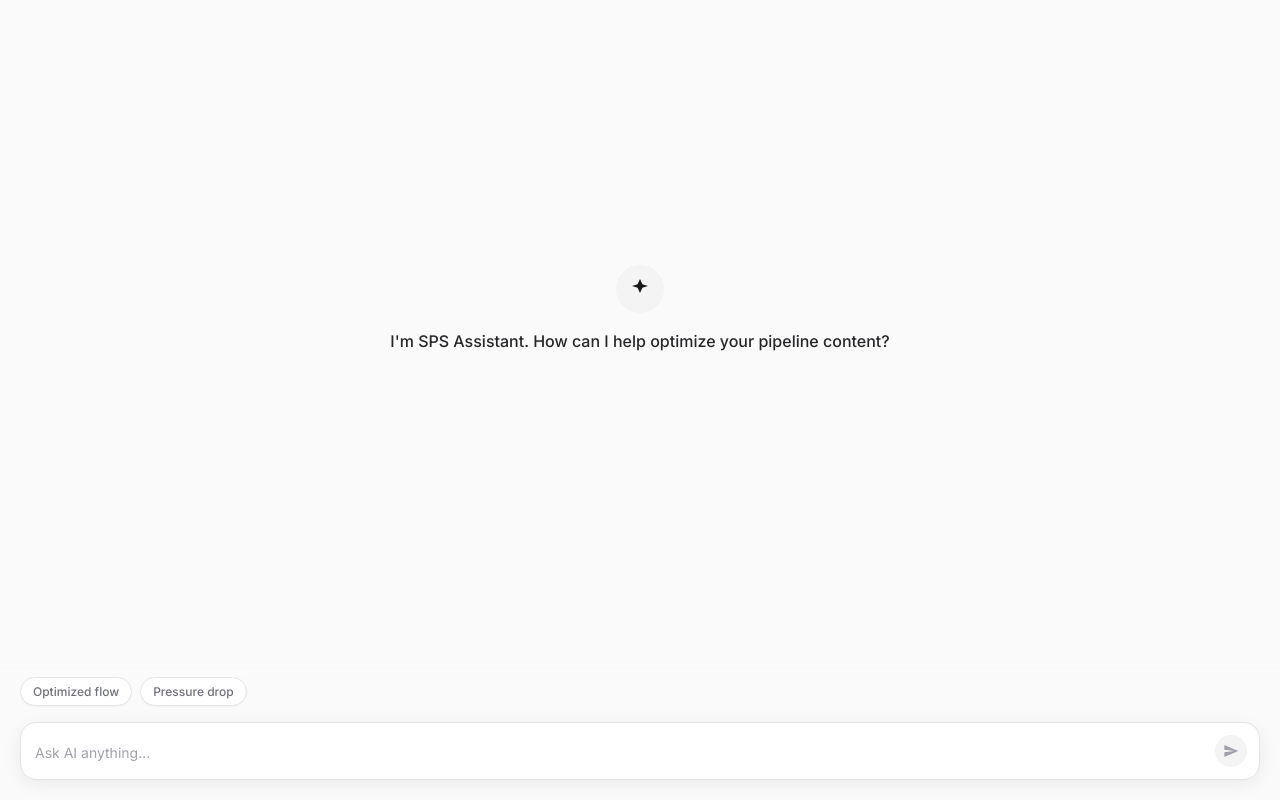
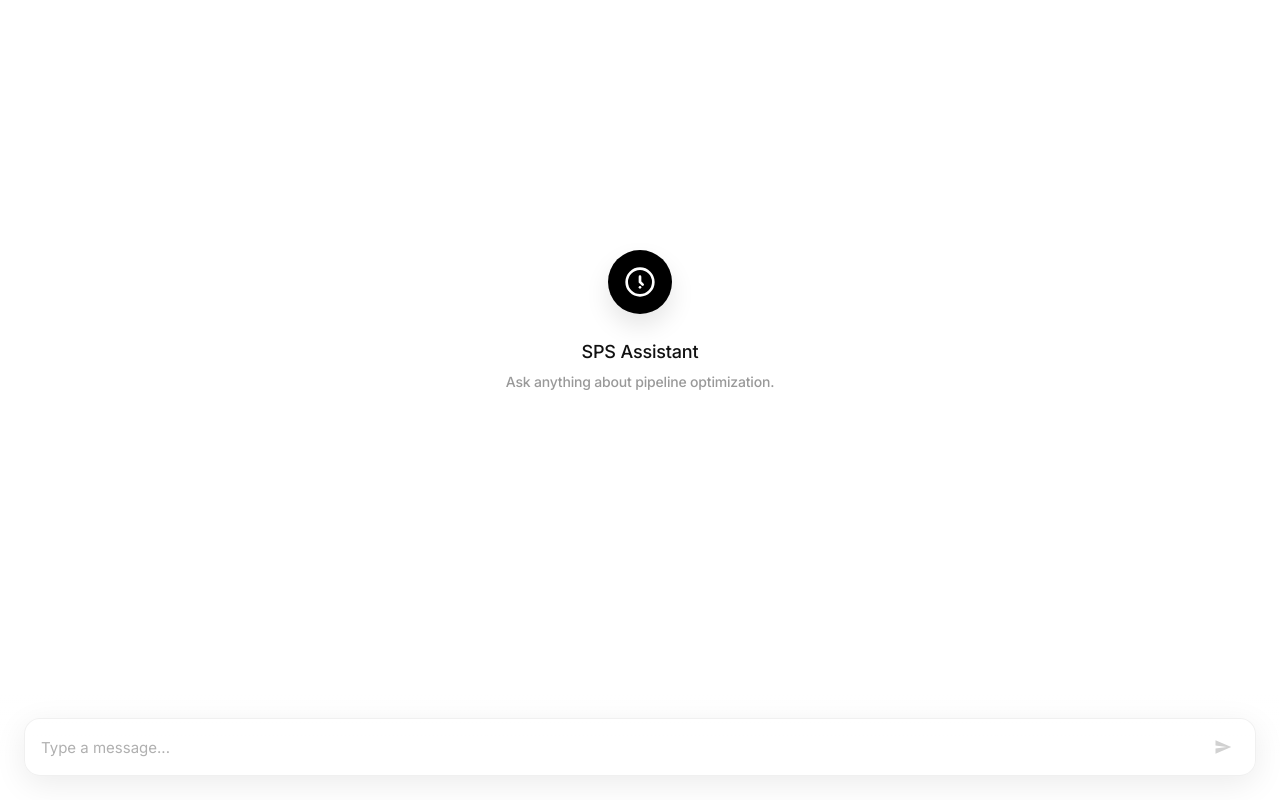
Before and after one commit to epicmaxo/sps-ai-, a FastAPI app: page /chat-ui in a window 1280 px wide. Run offline with FastAPI, Linux system fonts and the light colour scheme.

Commit message:
style: Final Elite Polish (Glassmorphism)

```diff
--- a/templates/chat_iframe.html
+++ b/templates/chat_iframe.html
@@ -5,43 +5,38 @@
     <meta charset="UTF-8">
     <meta name="viewport" content="width=device-width, initial-scale=1.0">
     <title>SPS Assistant</title>
+    <link rel="preconnect" href="https://fonts.googleapis.com">
+    <link rel="preconnect" href="https://fonts.gstatic.com" crossorigin>
     <link href="https://fonts.googleapis.com/css2?family=Inter:wght@400;500;600&display=swap" rel="stylesheet">
     <style>
-        /* Elite Zinc Palette */
         :root {
-            /* Backgrounds */
-            --bg-body: #fafafa;
-            /* Zinc-50ish */
-            --bg-card: #ffffff;
-            --bg-bubble-user: #18181b;
-            /* Zinc-900 */
-            --bg-bubble-ai: transparent;
+            /* Ultra-Clean Palette */
+            --bg-body: #ffffff;
+            --text-main: #1a1a1a;
+            --text-muted: #888888;
 
-            /* Text */
-            --text-main: #27272a;
-            /* Zinc-800 */
-            --text-muted: #71717a;
-            /* Zinc-500 */
-            --text-inverted: #ffffff;
+            /* Chat Bubbles */
+            --bg-user: #000000;
+            --text-user: #ffffff;
 
-            /* Borders & Shadows */
-            --border-subtle: #e4e4e7;
-            /* Zinc-200 */
-            --shadow-float: 0 4px 20px -2px rgba(0, 0, 0, 0.08);
+            /* Input Card */
+            --bg-card: rgba(255, 255, 255, 0.95);
+            --border-card: rgba(0, 0, 0, 0.06);
+            --shadow-card: 0 8px 32px rgba(0, 0, 0, 0.08);
+            --shadow-focus: 0 8px 32px rgba(0, 0, 0, 0.12);
 
-            /* Suggestions */
-            --bg-chip: #ffffff;
-            --border-chip: #e4e4e7;
-            --hover-chip: #f4f4f5;
-
-            /* Dimensions */
-            --radius-xl: 16px;
-            --radius-md: 8px;
-            --font-family: 'Inter', -apple-system, BlinkMacSystemFont, sans-serif;
+            --font-family: 'Inter', -apple-system, sans-serif;
+            --ease-spring: cubic-bezier(0.175, 0.885, 0.32, 1.275);
+            --ease-out: cubic-bezier(0.16, 1, 0.3, 1);
         }
 
         * {
             box-sizing: border-box;
+        }
+
+        ::selection {
+            background: #f3f3f3;
+            color: #000;
         }
 
         html,
@@ -55,47 +50,40 @@
             color: var(--text-main);
             overflow: hidden;
             -webkit-font-smoothing: antialiased;
+            -moz-osx-font-smoothing: grayscale;
         }
 
-        /* --- Chat Area --- */
+        /* --- Main Layout --- */
         #chat-container {
             height: 100%;
             overflow-y: auto;
-            /* Bottom padding clears the input area */
-            padding: 20px 20px 160px 20px;
+            padding: 24px 24px 140px 24px;
             display: flex;
             flex-direction: column;
-            gap: 24px;
-            transition: justify-content 0.3s;
+            gap: 20px;
+            transition: justify-content 0.6s var(--ease-out);
         }
 
-        /* Initial Centered State */
         #chat-container.centered {
             justify-content: center;
         }
 
+        /* Hidden Scrollbar for cleaner look */
         #chat-container::-webkit-scrollbar {
-            width: 4px;
-        }
-
-        #chat-container::-webkit-scrollbar-thumb {
-            background-color: rgba(0, 0, 0, 0.1);
-            border-radius: 4px;
-        }
-
-        #chat-container::-webkit-scrollbar-track {
+            width: 0px;
             background: transparent;
         }
 
+        /* --- Messages --- */
         .message-row {
             display: flex;
-            gap: 12px;
+            gap: 14px;
             opacity: 0;
-            transform: translateY(10px);
-            animation: fadeIn 0.3s cubic-bezier(0.2, 0.8, 0.2, 1) forwards;
+            transform: translateY(12px);
+            animation: slideUp 0.5s var(--ease-out) forwards;
         }
 
-        @keyframes fadeIn {
+        @keyframes slideUp {
             to {
                 opacity: 1;
                 transform: translateY(0);
@@ -103,143 +91,121 @@
         }
 
         .avatar {
-            width: 24px;
-            height: 24px;
-            flex-shrink: 0;
-            color: var(--text-main);
+            width: 28px;
+            height: 28px;
             display: flex;
             align-items: center;
             justify-content: center;
+            flex-shrink: 0;
+            color: var(--text-main);
+            background: #f9f9f9;
+            /* Subtle backing */
+            border-radius: 6px;
         }
 
         .avatar svg {
-            width: 20px;
-            height: 20px;
+            width: 18px;
+            height: 18px;
         }
 
         .message-content {
-            font-size: 14px;
+            font-size: 15px;
             line-height: 1.6;
             color: var(--text-main);
-            max-width: 95%;
+            max-width: 90%;
+            font-weight: 400;
+            letter-spacing: -0.01em;
         }
 
-        /* Welcome Hero Style */
+        .message-content b {
+            font-weight: 600;
+        }
+
+        /* User Message */
+        .message-row.user {
+            justify-content: flex-end;
+        }
+
+        .message-row.user .message-content {
+            background-color: var(--bg-user);
+            color: var(--text-user);
+            padding: 10px 18px;
+            border-radius: 14px;
+            border-bottom-right-radius: 4px;
+            box-shadow: 0 2px 12px rgba(0, 0, 0, 0.1);
+        }
+
+        /* Hero / Welcome State */
         .message-row.welcome {
             flex-direction: column;
             align-items: center;
             text-align: center;
             gap: 16px;
             margin-bottom: 40px;
-            /* Visual balance */
         }
 
         .message-row.welcome .avatar {
-            width: 48px;
-            height: 48px;
-            background: #f4f4f5;
+            width: 64px;
+            height: 64px;
+            background: #000000;
             border-radius: 50%;
-            color: #18181b;
+            color: #fff;
+            margin-bottom: 8px;
+            box-shadow: 0 12px 24px rgba(0, 0, 0, 0.1);
         }
 
         .message-row.welcome .avatar svg {
-            width: 24px;
-            height: 24px;
+            width: 32px;
+            height: 32px;
         }
 
         .message-row.welcome .message-content {
-            font-size: 16px;
+            font-size: 18px;
             font-weight: 500;
-            color: var(--text-main);
+            color: #111;
         }
 
-        /* User Bubble: High Contrast Black */
-        .message-row.user {
-            justify-content: flex-end;
+        .message-row.welcome .sub-text {
+            font-size: 14px;
+            color: #999;
+            margin-top: 4px;
+            display: block;
         }
 
-        .message-row.user .message-content {
-            background-color: var(--bg-bubble-user);
-            color: var(--text-inverted);
-            padding: 8px 14px;
-            border-radius: var(--radius-xl);
-            border-bottom-right-radius: 4px;
-            box-shadow: 0 4px 6px -1px rgba(0, 0, 0, 0.1);
-        }
-
-        /* AI Message: Clean */
-        .message-row.ai .message-content {
-            padding-top: 2px;
-        }
-
-        /* --- Input Section --- */
+        /* --- Input Area --- */
         #input-container {
             position: absolute;
             bottom: 0;
             left: 0;
             right: 0;
-            padding: 20px;
-            background: linear-gradient(to top, var(--bg-body) 85%, rgba(250, 250, 250, 0));
+            padding: 24px;
+            /* Modern Glassmorphism Gradient */
+            background: linear-gradient(to top, rgba(255, 255, 255, 1) 40%, rgba(255, 255, 255, 0.8) 70%, rgba(255, 255, 255, 0));
+            backdrop-filter: blur(2px);
+            /* Subtle blur behind */
             display: flex;
-            flex-direction: column;
-            gap: 12px;
-            align-items: center;
+            justify-content: center;
+            z-index: 10;
         }
 
-        /* Quick Suggestions */
-        #suggestions {
-            display: flex;
-            gap: 8px;
-            width: 100%;
-            overflow-x: auto;
-            padding-bottom: 4px;
-            scrollbar-width: none;
-            /* Hide scrollbar */
-        }
-
-        #suggestions::-webkit-scrollbar {
-            display: none;
-        }
-
-        .chip {
-            background-color: var(--bg-chip);
-            border: 1px solid var(--border-chip);
-            color: var(--text-muted);
-            padding: 6px 12px;
-            border-radius: 100px;
-            font-size: 12px;
-            font-weight: 500;
-            white-space: nowrap;
-            cursor: pointer;
-            transition: all 0.2s;
-            box-shadow: 0 1px 2px rgba(0, 0, 0, 0.03);
-        }
-
-        .chip:hover {
-            color: var(--text-main);
-            background-color: var(--hover-chip);
-            border-color: #d4d4d8;
-            transform: translateY(-1px);
-        }
-
-        /* Input Card */
         .notion-card {
             width: 100%;
             background-color: var(--bg-card);
-            border: 1px solid var(--border-subtle);
-            border-radius: var(--radius-xl);
-            box-shadow: var(--shadow-float);
-            padding: 12px;
+            border: 1px solid var(--border-card);
+            border-radius: 16px;
+            box-shadow: var(--shadow-card);
+            padding: 12px 16px;
             display: flex;
-            align-items: flex-end;
-            /* Align textarea and button to bottom */
-            gap: 8px;
-            transition: box-shadow 0.2s, border-color 0.2s;
+            align-items: center;
+            /* Align center vertically */
+            gap: 12px;
+            transition: all 0.3s var(--ease-out);
         }
 
         .notion-card:focus-within {
-            border-color: #a1a1aa;
-            box-shadow: 0 8px 30px -4px rgba(0, 0, 0, 0.12);
+            border-color: rgba(0, 0, 0, 0.15);
+            box-shadow: var(--shadow-focus);
+            transform: translateY(-2px);
         }
 
         textarea {
@@ -247,25 +213,23 @@
             border: none;
             background: transparent;
             font-family: inherit;
-            font-size: 14px;
+            font-size: 15px;
             color: var(--text-main);
-            padding: 4px 2px;
+            padding: 2px 0;
             margin: 0;
             outline: none;
             resize: none;
-            min-height: 24px;
+            height: 24px;
             max-height: 120px;
             line-height: 1.5;
         }
 
         textarea::placeholder {
-            color: #a1a1aa;
+            color: #b0b0b0;
         }
 
-        /* Send Button */
         #send-btn {
-            background: #f4f4f5;
-            /* Zinc-100 */
+            background: transparent;
             border: none;
             width: 32px;
             height: 32px;
@@ -273,39 +237,38 @@
             display: flex;
             align-items: center;
             justify-content: center;
-            color: #a1a1aa;
+            color: #d1d1d1;
             cursor: default;
-            transition: all 0.2s;
+            transition: all 0.3s var(--ease-out);
             flex-shrink: 0;
         }
 
         #send-btn.active {
             cursor: pointer;
-            background-color: #18181b;
-            /* Zinc-900 (Black) */
-            color: white;
+            color: #fff;
+            background-color: #000;
             transform: scale(1.05);
         }
 
         #send-btn svg {
-            width: 16px;
-            height: 16px;
+            width: 18px;
+            height: 18px;
             fill: currentColor;
         }
 
         /* Loading */
-        .typing-dots {
+        .typing-indicator {
             display: flex;
             gap: 4px;
             padding: 6px 0;
         }
 
         .dot {
-            width: 5px;
-            height: 5px;
-            background: #a1a1aa;
+            width: 4px;
+            height: 4px;
+            background: #ccc;
             border-radius: 50%;
-            animation: dance 1.4s infinite ease-in-out both;
+            animation: bounce 1.4s infinite ease-in-out both;
         }
 
         .dot:nth-child(1) {
@@ -316,7 +279,7 @@
             animation-delay: -0.16s;
         }
 
-        @keyframes dance {
+        @keyframes bounce {
 
             0%,
             80%,
@@ -334,31 +297,27 @@
 <body>
 
     <div id="chat-container" class="centered">
-        <!-- AI Greeting Hero -->
+        <!-- Hero Welcome -->
         <div id="welcome-msg" class="message-row welcome">
             <div class="avatar">
-                <!-- Sparkle -->
+                <!-- Abstract "AI" Logo -->
                 <svg viewBox="0 0 24 24" fill="none" xmlns="http://www.w3.org/2000/svg">
-                    <path d="M12 2L14.4 7.2L20 9L14.4 10.8L12 16L9.6 10.8L4 9L9.6 7.2L12 2Z" fill="currentColor" />
+                    <circle cx="12" cy="12" r="10" stroke="currentColor" stroke-width="2" />
+                    <path d="M12 8V12L14 14" stroke="currentColor" stroke-width="2" stroke-linecap="round" />
+                    <path d="M12 16H12.01" stroke="currentColor" stroke-width="2" stroke-linecap="round" />
                 </svg>
             </div>
             <div class="message-content">
-                I'm SPS Assistant. How can I help optimize your pipeline content?
+                SPS Assistant
+                <span class="sub-text">Ask anything about pipeline optimization.</span>
             </div>
         </div>
     </div>
 
-    <!-- Bottom Section -->
+    <!-- Input -->
     <div id="input-container">
-        <!-- Quick Actions / Suggestions -->
-        <div id="suggestions">
-            <div class="chip" onclick="usePrompt('How to optimized flow?')">Optimized flow</div>
-            <div class="chip" onclick="usePrompt('Analyze pressure drop')">Pressure drop</div>
-        </div>
-
-        <!-- Input Card -->
         <div class="notion-card">
-            <textarea id="message-input" placeholder="Ask AI anything..." rows="1"></textarea>
+            <textarea id="message-input" placeholder="Type a message..." rows="1"></textarea>
             <button id="send-btn">
                 <svg viewBox="0 0 24 24">
                     <path d="M2.01 21L23 12 2.01 3 2 10l15 2-15 2z"></path>
@@ -372,15 +331,7 @@
         const welcomeMsg = document.getElementById('welcome-msg');
         const input = document.getElementById('message-input');
         const sendBtn = document.getElementById('send-btn');
-        const suggestions = document.getElementById('suggestions');
         let conversationId = localStorage.getItem('sps_conversation_id') || null;
-
-        function usePrompt(text) {
-            input.value = text;
-            input.dispatchEvent(new Event('input'));
-            input.focus();
-            sendMessage();
-        }
 
         input.addEventListener('input', function () {
             this.style.height = 'auto';
@@ -404,15 +355,18 @@
             const text = input.value.trim();
             if (!text) return;
 
-            // UI Transitions
+            // Transition
             if (chatContainer.classList.contains('centered')) {
                 chatContainer.classList.remove('centered');
-                if (welcomeMsg) welcomeMsg.style.display = 'none'; // Hide hero, start fresh chat
+                // Fade out welcome message smoothly
+                if (welcomeMsg) {
+                    welcomeMsg.style.opacity = '0';
+                    setTimeout(() => welcomeMsg.style.display = 'none', 300);
+                }
             }
-            suggestions.style.display = 'none';
 
             input.value = '';
-            input.style.height = 'auto';
+            input.style.height = '24px';
             sendBtn.classList.remove('active');
             input.focus();
 
@@ -439,7 +393,7 @@
 
             } catch (error) {
                 removeLoading(loadingId);
-                appendMessage('ai', "Error connecting.");
+                appendMessage('ai', "I'm having trouble connecting right now.");
             }
         }
 
@@ -470,7 +424,7 @@
             row.innerHTML = `
                 <div class="avatar"><svg viewBox="0 0 24 24" fill="none"><path d="M12 2L14.4 7.2L20 9L14.4 10.8L12 16L9.6 10.8L4 9L9.6 7.2L12 2Z" fill="currentColor"/></svg></div>
                 <div class="message-content">
-                    <div class="typing-dots"><div class="dot"></div><div class="dot"></div><div class="dot"></div></div>
+                    <div class="typing-indicator"><div class="dot"></div><div class="dot"></div><div class="dot"></div></div>
                 </div>
             `;
             chatContainer.appendChild(row);
@@ -484,7 +438,7 @@
         }
 
         function scrollToBottom() {
-            setTimeout(() => { chatContainer.scrollTop = chatContainer.scrollHeight; }, 50);
+            setTimeout(() => { chatContainer.scrollTop = chatContainer.scrollHeight; }, 100);
         }
     </script>
 </body>
```
